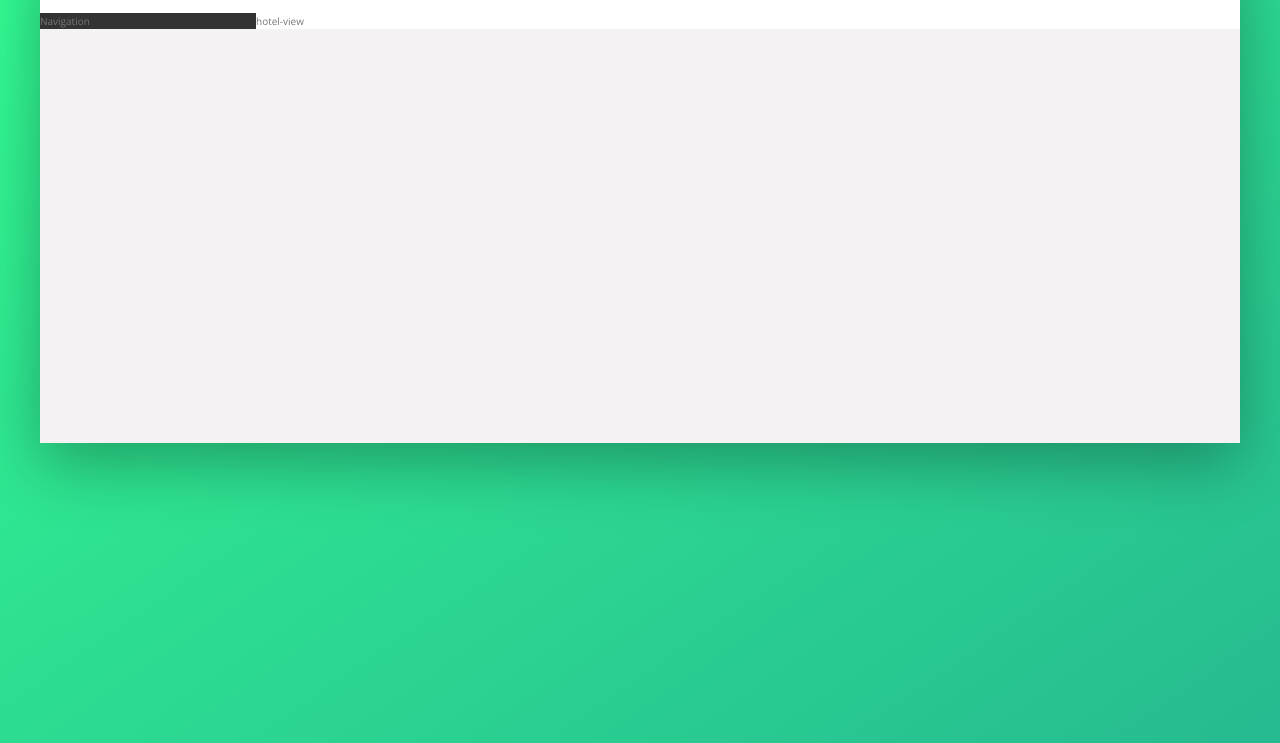
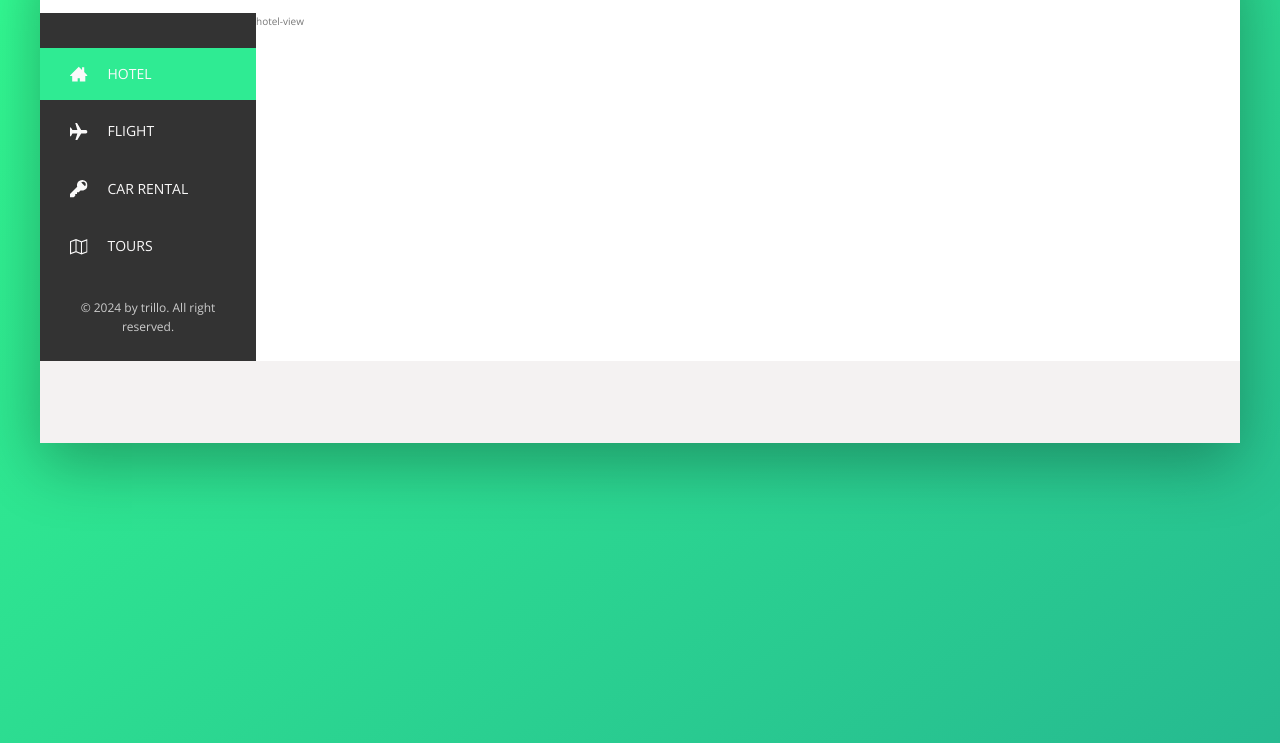
Before and after one commit to ChristianSalto/advanced-css-sass, a website: page trillo-project/index.html in a window 1280 px wide. Shown: the part 137-880 px from the top of the page. Drawn offline with nearby package versions, Linux system fonts and the light colour scheme.

Commit message:
feat: fin navigation

```diff
--- a/trillo-project/index.html
+++ b/trillo-project/index.html
@@ -51,7 +51,50 @@
 
 
       <div class="content">
-        <nav class="sidebar">Navigation</nav>
+        <nav class="sidebar">
+          <ul class="side-nav">
+
+            <li class="side-nav__item side-nav__item--active">
+              <a href="#" class="side-nav__link">
+                <svg class="side-nav__icon">
+                  <use xlink:href="img/sprite.svg#icon-home3"></use>
+                </svg>
+                <span>Hotel</span>
+              </a>
+            </li>
+
+            <li class="side-nav__item">
+              <a href="#" class="side-nav__link">
+                <svg class="side-nav__icon">
+                  <use xlink:href="img/sprite.svg#icon-airplane"></use>
+                </svg>
+                <span>Flight</span>
+              </a>
+            </li>
+
+            <li class="side-nav__item">
+              <a href="#" class="side-nav__link">
+                <svg class="side-nav__icon">
+                  <use xlink:href="img/sprite.svg#icon-key"></use>
+                </svg>
+                <span>Car rental</span>
+              </a>
+            </li>
+
+            <li class="side-nav__item">
+              <a href="#" class="side-nav__link">
+                <svg class="side-nav__icon">
+                  <use xlink:href="img/sprite.svg#icon-map2"></use>
+                </svg>
+                <span>Tours</span>
+              </a>
+            </li>
+
+          </ul>
+          <div class="legal">
+            &copy; 2024 by trillo. All right reserved.
+          </div>
+        </nav>
         <main class="hotel-view">hotel-view</main>
       </div>
     </div>
--- a/trillo-project/sass/_components.scss
+++ b/trillo-project/sass/_components.scss
@@ -70,7 +70,6 @@
 // ======== USER NAVIGATION ======== //
 
 .user-nav {
-
   display: flex;
   align-items: center;
   align-self: stretch;
@@ -88,7 +87,7 @@
   }
 
   &__icon-box {
-      position: relative;
+    position: relative;
   }
 
   &__icon {
@@ -98,7 +97,7 @@
   }
 
   &__notification {
-    font-size: .8rem;
+    font-size: 0.8rem;
     height: 1.75rem;
     width: 1.75rem;
     border-radius: 50%;
@@ -106,7 +105,7 @@
     color: #fff;
     position: absolute;
     top: 1.5rem;
-    right: .9rem;
+    right: 0.9rem;
 
     display: flex;
     align-items: center;
@@ -119,5 +118,73 @@
     border-radius: 50%;
     margin-right: 1rem;
   }
+}
 
+// ================================= //
+// ======== SIDE NAVIGATION ======== //
+
+.side-nav {
+  font-size: 1.4rem;
+  list-style: none;
+  margin-top: 3.5rem;
+
+  &__item {
+    position: relative;
+
+    &:not(:last-child) {
+      margin-bottom: 0.5rem;
+    }
+
+    &::before {
+      content: "";
+      position: absolute;
+      top: 0;
+      left: 0;
+      height: 100%;
+      width: 3px;
+      background-color: var(--color-primary);
+      transform: scaleY(0);
+      transition: transform 0.2s, width 0.4s cubic-bezier(1, 0, 0, 1) 0.2s,
+        background-color 0.1s;
+    }
+
+    &--active::before,
+    &:hover::before {
+      transform: scaleY(1);
+      width: 100%;
+    }
+
+    &:active::before {
+      background-color: var(--color-primary-light);
+    }
+  }
+
+  &__link:link,
+  &__link:visited {
+    color: var(--color-grey-light-1);
+    text-decoration: none;
+    text-transform: uppercase;
+    display: flex;
+    align-items: center;
+    gap: 2rem;
+    padding: 1.5rem 3rem;
+    position: relative;
+    z-index: 10;
+  }
+
+  &__icon {
+    width: 1.75rem;
+    height: 1.75rem;
+    fill: currentColor;
+  }
 }
+
+// ================================= //
+// ============= LEGAL ============ //
+
+.legal {
+  font-size: 1.2rem;
+  text-align: center;
+  padding: 2.5rem;
+  color: var(--color-grey-light-4);
+}
--- a/trillo-project/sass/_layout.scss
+++ b/trillo-project/sass/_layout.scss
@@ -26,6 +26,10 @@
     background-color: var(--color-grey-dark-1);
 
     flex: 0 0 18%;
+
+    display: flex;
+    flex-direction: column;
+    justify-content: space-between;
 }
 
 .hotel-view {
```
Also changed, not shown: trillo-project/css/style.css.
